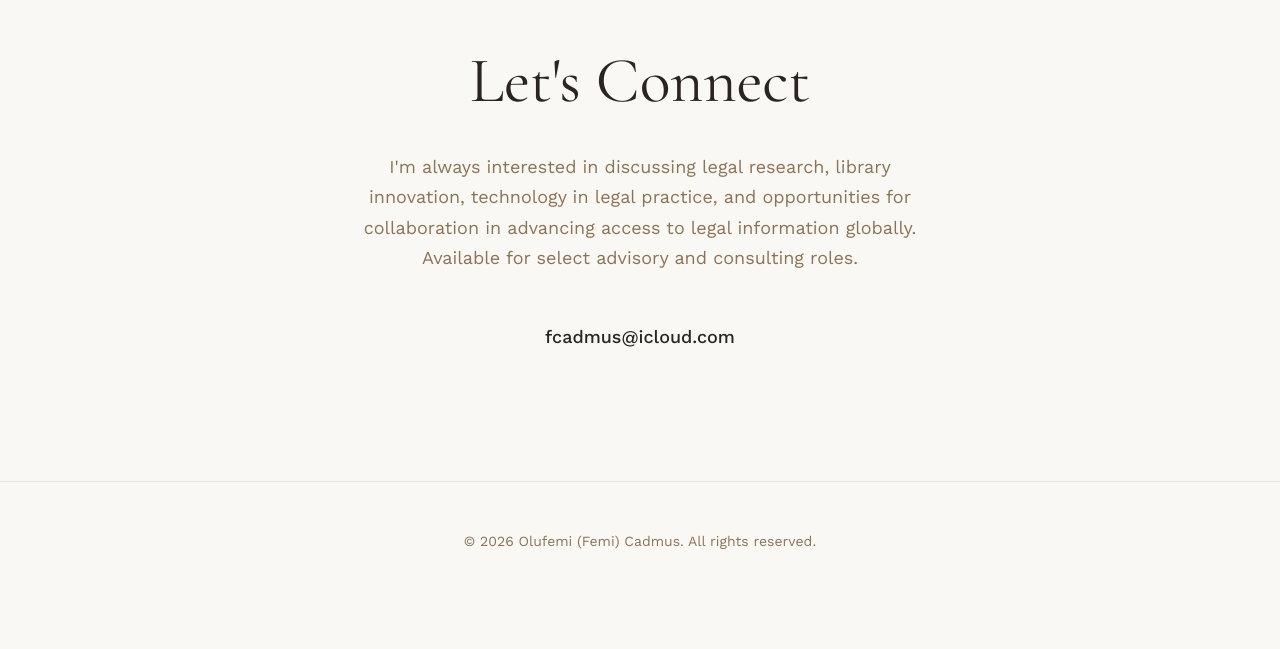
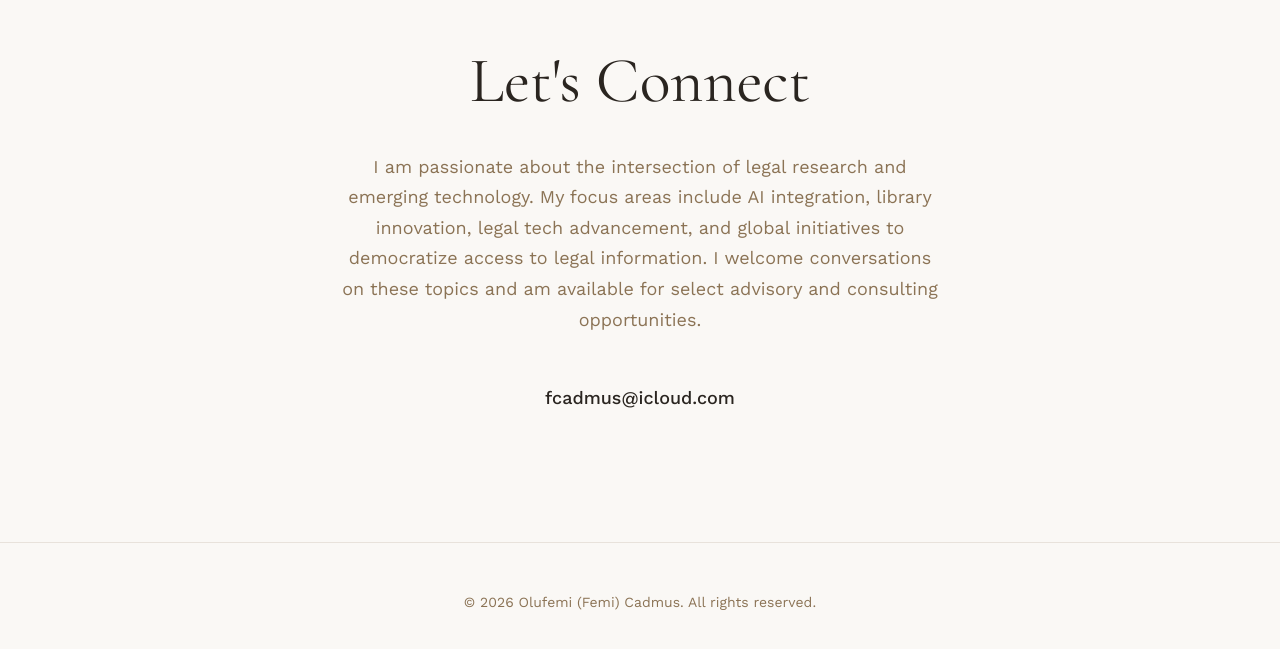
Before and after one commit to fcadmus/femicadmus.github.io, a plain HTML site: page index.html in a window 1280 px wide. Shown: the part 4589-5238 px from the top of the page. Before the commit the page ends 5190 px from the top, so only its background shows below. Drawn offline with nearby package versions, Linux system fonts and the light colour scheme.

Commit message:
Revise contact section text for clarity and focus
Updated contact text to reflect new focus areas and interests.

```diff
--- a/index.html
+++ b/index.html
@@ -639,9 +639,7 @@
             <div class="contact-content reveal">
                 <h2 class="contact-title">Let's Connect</h2>
                 <p class="contact-text">
-                    I'm always interested in discussing legal research, library innovation,
-                    technology in legal practice, and opportunities for collaboration in advancing
-                    access to legal information globally. Available for select advisory and consulting roles.
+                    I am passionate about the intersection of legal research and emerging technology. My focus areas include AI integration, library innovation, legal tech advancement, and global initiatives to democratize access to legal information. I welcome conversations on these topics and am available for select advisory and consulting opportunities.
                 </p>
                 <div class="contact-links">
                     <a href="mailto:fcadmus@icloud.com" class="contact-link">fcadmus@icloud.com</a>
```
